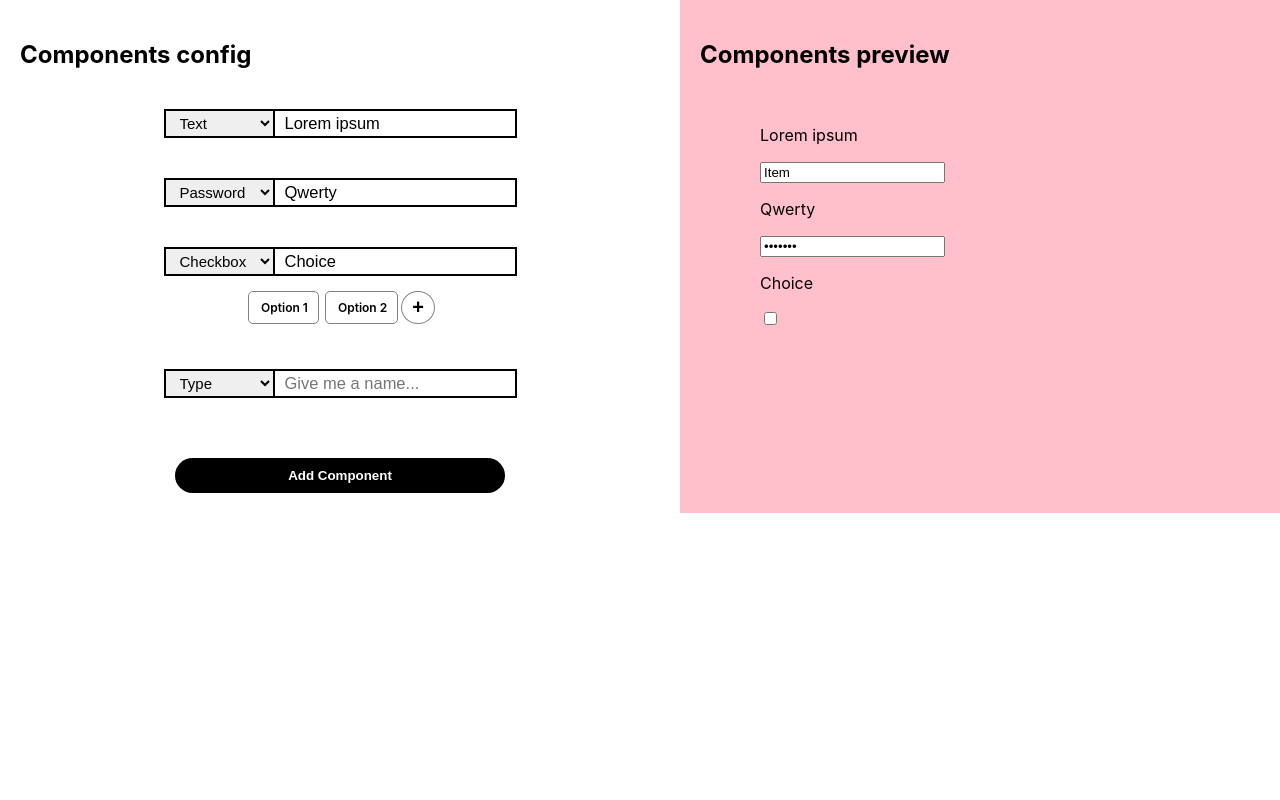
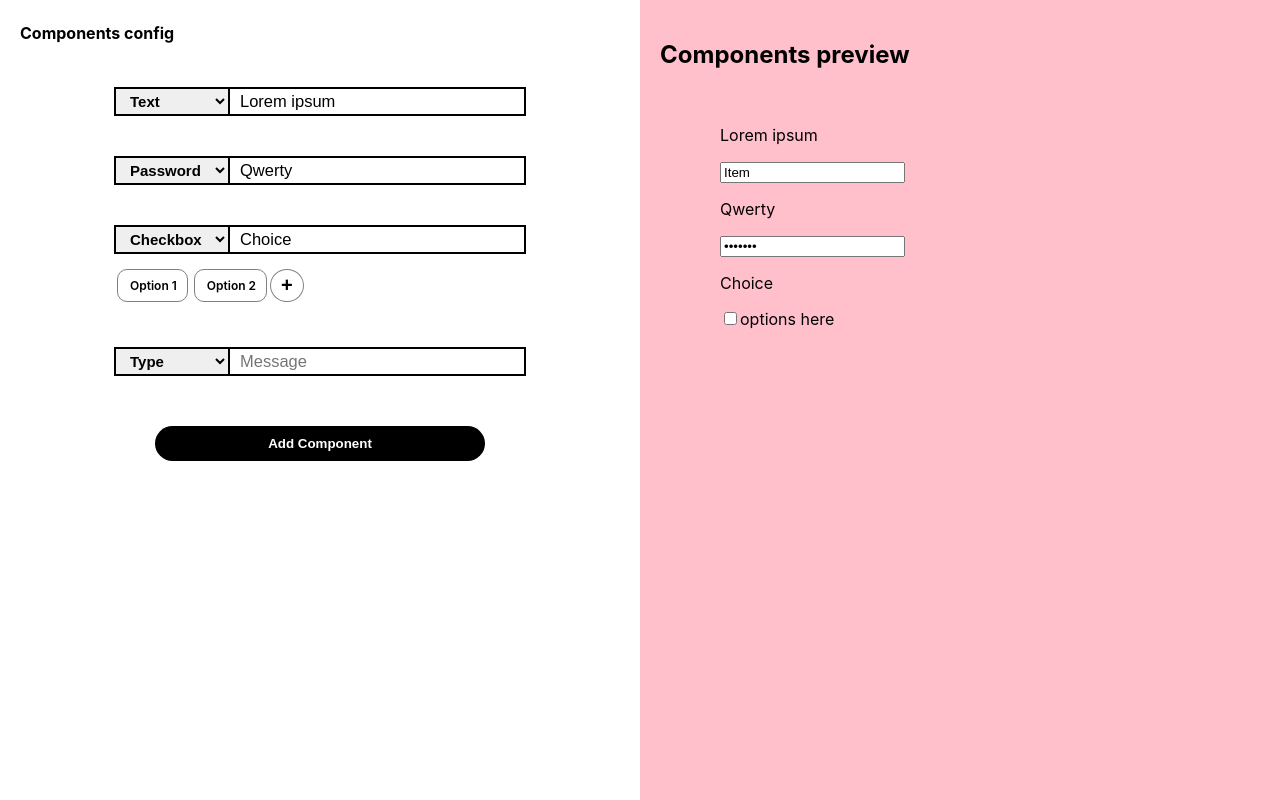
Before and after one commit to Maurikzio/component-builder, a React (Create React App) app: page / in a window 1280 px wide. Built offline with nearby package versions, Linux system fonts and the light colour scheme.

Commit message:
[upd] configuration ready

```diff
--- a/src/App.css
+++ b/src/App.css
@@ -1,4 +1,6 @@
 .app{
     /* background-color: orange; */
     display: flex;
+    /* padding: 30px; */
+    height: 100%;
 }
--- a/src/App.js
+++ b/src/App.js
@@ -67,7 +67,6 @@ function App() {
   }
 
   const updateComponent = (data) => {
-    // console.log(data.updates)
     const updatedComponents = components.map( component => {
       if(component.id === data.id){
         return {...component, ...data.updates}
@@ -78,7 +77,6 @@ function App() {
     setComponents(updatedComponents)
   }
 
-  // console.log(components)
 
   const componentsReady = components.filter( component => component.type && component.label);
 
--- a/src/components/configuration/Component.js
+++ b/src/components/configuration/Component.js
@@ -57,7 +57,7 @@ const Component = (props) => {
                     </select>
                 </div>
                 <div className='component-label'>
-                    <input value={label} onChange={handleLabelChange} placeholder="Give me a name..."/>
+                    <input value={label} onChange={handleLabelChange} placeholder="Message"/>
                 </div>
             </div>
             <div className='component-options'>
--- a/src/components/configuration/Options.js
+++ b/src/components/configuration/Options.js
@@ -51,7 +51,7 @@ const Options = (props) => {
 
     return (
         <div className='options-wrapper'>
-            <form>
+            <form className={options.length===0 ? 'empty': ''}>
                 {
                     options.map( option => (
                         <label key={option.id} className={option.checked ? 'checked' : 'unchecked'}>
@@ -65,7 +65,7 @@ const Options = (props) => {
                         </label>
                     ))
                 }
-                <button onClick={createOption}>+</button>
+                <button onClick={createOption} className={options.length===0 ? 'alone': ''}>+</button>
             </form>
         </div>
     )
--- a/src/components/configuration/styles/component-styles.css
+++ b/src/components/configuration/styles/component-styles.css
@@ -1,36 +1,41 @@
-
-
 .component-wrapper {
-    /* background-color: grey; */
+    /* background-color: yellow; */
     display: flex;
-    /* margin: 40px 0px; */
     flex-direction: column;
-    justify-content: center;
-    padding: 20px;
+    padding: 20px 50px;
 
 }
 
 .inner{
     display: flex;
-    justify-content: center;
+    background-color: teal;
+}
+.component-type {
+    /* background-color: tomato; */
 }
 
 .component-type select{
-    /* background-color: hotpink; */
     padding: 3px 10px ;
     font-size: 15px;
+    font-weight: 800;
     border: 2px solid black;
     border-right: none;
 }
 .component-type select:focus{
     outline: none;
 }
+.component-label{
+    width: 100%;
+    /* background-color: tomato; */
+}
 
 .component-label input{
     padding: 3px 10px ;
     font-size: 16.5px;
     border: 2px solid black;
-
+    width: 100%;
+    font-weight: 400;
+    box-sizing: border-box;
 }
 
 .component-label input:focus{
@@ -38,9 +43,7 @@
 }
 
 .component-options {
-    /* justify-content: center; */
-    /* display: flex; */
-    /* background-color: orange; */
-    max-width: 330px;
-    margin: auto;
+    /* max-width: 330px; */
+    /* margin: auto; */
+    /* background-color: rgb(243, 37, 1); */
 }
--- a/src/components/configuration/styles/configuration-styless.css
+++ b/src/components/configuration/styles/configuration-styless.css
@@ -1,18 +1,33 @@
 .configuration{
     /* background-color: gold; */
     flex-grow: 1;
-    padding: 20px;
+    /* padding: 20px; */
     max-width: 50%;
+    min-height: 100%;
+    /* background-color: burlywood; */
+    display: flex;
+    flex-direction: column;
+}
+.configuration h2{
+    font-size: 16px;
+    padding: 10px 20px;
 }
 .configuration-inner-wrapper{
     /* background-color: rgb(124, 206, 124); */
-    padding: 0px 20px;
+    width: 80%;
+    /* height: 100%; */
+    /* display: flex; */
+    /* flex-direction: column;  */
+    margin: 0 auto;
+    /* justify-content: center; */
+    /* align-items: center; */
+    /* flex-direction: row; */
 }
 
 .configuration-btn-container{
     /* background-color: brown; */
     text-align: center;
-    /* padding: 0px 30px; */
+    padding: 30px 0px;
 }
 .configuration-btn-container button{
     width: 330px;
@@ -22,7 +37,7 @@
     border-radius: 20px;
     font-weight: 800;
     border: none;
-    margin-top: 40px;
+    /* margin-top: 40px; */
 }
 .configuration-btn-container button:hover{
     cursor: pointer;
--- a/src/components/configuration/styles/options-styles.css
+++ b/src/components/configuration/styles/options-styles.css
@@ -6,19 +6,26 @@
 .options-wrapper form {
     display: flex;
     flex-wrap: wrap;
-    max-width: 330px;
+    /* background-color: yellowgreen; */
+    /* max-width: 330px; */
     /* text-align: center; */
-    /* justify-content: flex-start; */
+    justify-content: center;
 }
 .options-wrapper form label{
     margin: 5px 3px;
     padding: 8px 10px 8px 5px;
-    border-radius: 5px;
+    border-radius: 10px;
     font-size: 12px;
     font-weight: 600;
 }
 .options-wrapper form label:hover{
     cursor: pointer;
+}
+.options-wrapper .empty{
+    width: 100%;
+}
+.options-wrapper form .alone{
+    align-self: center;
 }
 
 .options-wrapper form button{
--- a/src/components/preview/ComponentReady.js
+++ b/src/components/preview/ComponentReady.js
@@ -11,11 +11,12 @@ const ComponentReady = (props) => {
             }
         })
     }
-
+    console.log(props)
     return (
         <div>
             <p>{props.label}</p>
             <input type={props.type} defaultValue={props.content} onChange={handleInputChange}/>
+            {props.options.length === 0 ? null : 'options here'}
         </div>
     )
 }
--- a/src/components/preview/Preview.js
+++ b/src/components/preview/Preview.js
@@ -12,6 +12,7 @@ const Preview = (props) => {
             type={component.type}
             label={component.label}
             content={component.content}
+            options={component.options}
             onUpdateComponent={props.onUpdateComponent}
         />
     ))
--- a/src/index.css
+++ b/src/index.css
@@ -5,9 +5,18 @@ body {
     sans-serif;
   -webkit-font-smoothing: antialiased;
   -moz-osx-font-smoothing: grayscale;
+  /* background-color: blue; */
+  height: 100%;
 }
 
 code {
   font-family: source-code-pro, Menlo, Monaco, Consolas, 'Courier New',
     monospace;
 }
+html{
+  height: 100%;
+}
+#root{
+  /* background-color: cadetblue; */
+  height: 100%;
+}
```
